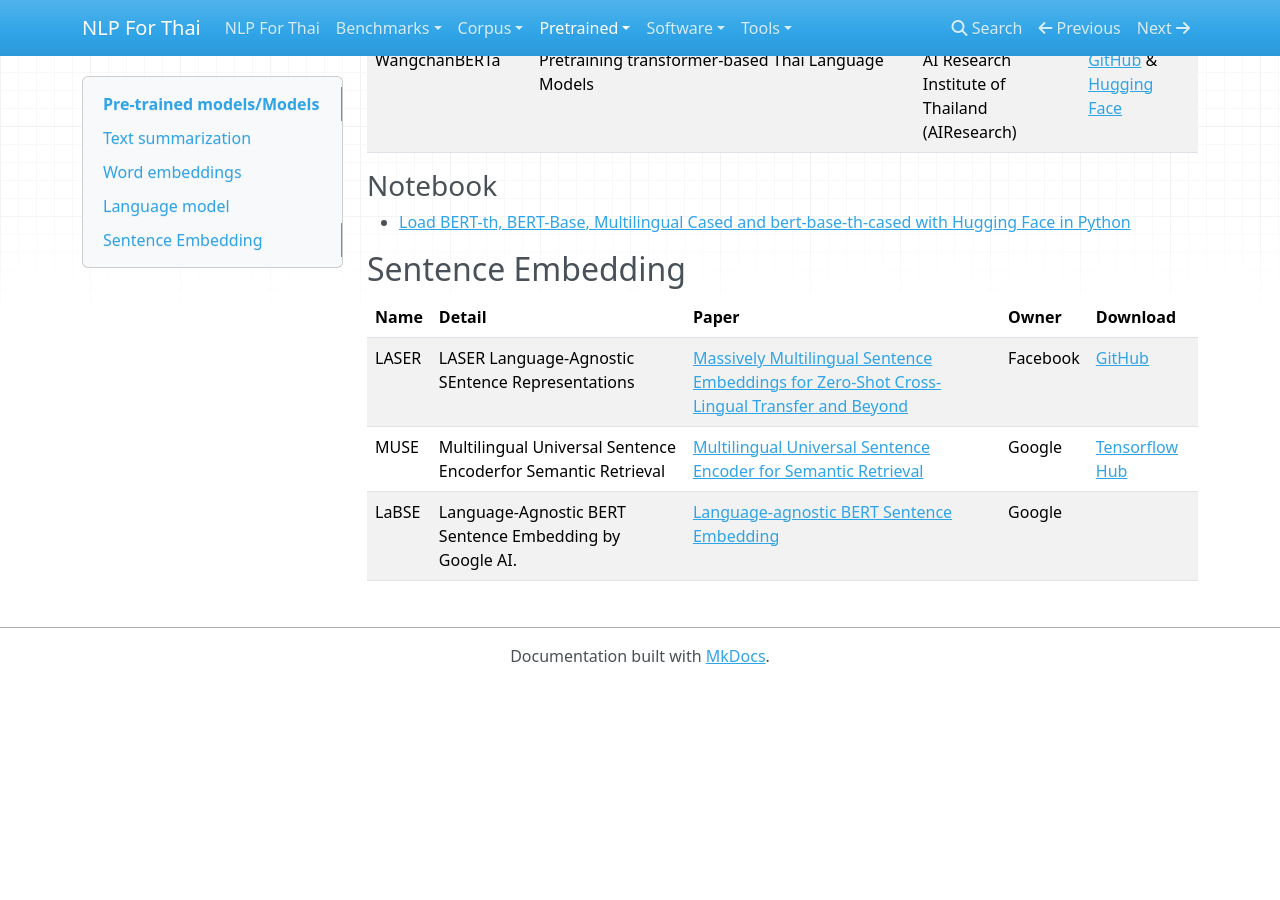
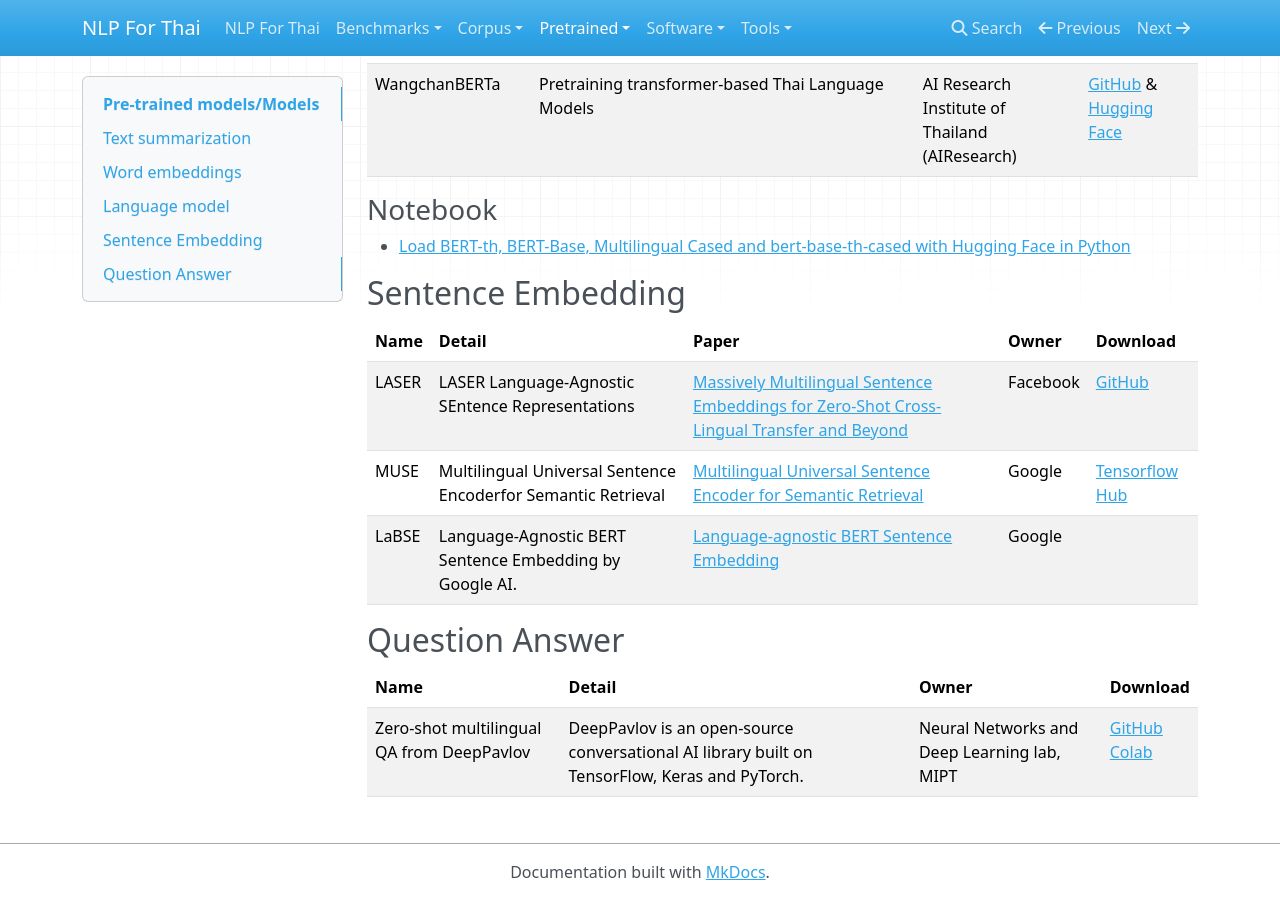
Before and after one commit to PyThaiNLP/nlpforthai.com, an MkDocs documentation site: the page built from docs/pretrained/index.md, in a window 1280 px wide and 900 px high, scrolled down 1688 px. Built offline with MkDocs 1.6.1, drawn with Linux system fonts in a browser that asks for light colours; nearby versions of some CDN libraries; before the commit the page ends 2372 px from its top, so only the background shows below that.

Commit message:
Add Question Answer

```diff
--- a/docs/pretrained/index.md
+++ b/docs/pretrained/index.md
@@ -7,6 +7,7 @@
 - [Word embeddings](#word-embeddings)
 - [Language model](#language-model)
 - [Sentence Embedding](#sentence-embedding)
+- [Question Answer](#question-answer)
 
 ## Text summarization
 
@@ -50,3 +51,10 @@
 | LASER | LASER Language-Agnostic SEntence Representations             | [Massively Multilingual Sentence Embeddings for Zero-Shot Cross-Lingual Transfer and Beyond](https://arxiv.org/abs/1812.10464) | Facebook | [GitHub](https://github.com/facebookresearch/LASER)          |
 | MUSE  | Multilingual Universal Sentence Encoderfor Semantic Retrieval | [Multilingual Universal Sentence Encoder for Semantic Retrieval](https://arxiv.org/abs/1907.04307) | Google   | [Tensorflow Hub](https://tfhub.dev/google/universal-sentence-encoder-multilingual-large/3) |
 | LaBSE | Language-Agnostic BERT Sentence Embedding by Google AI.      | [Language-agnostic BERT Sentence Embedding](https://arxiv.org/abs/2007.01852) | Google   |                                                              |
+
+## Question Answer
+
+
+| Name                                      | Detail                                                       | Owner                                       | Download                                                     |
+| ----------------------------------------- | ------------------------------------------------------------ | ------------------------------------------- | ------------------------------------------------------------ |
+| Zero-shot multilingual QA from DeepPavlov | DeepPavlov is an open-source conversational AI library built on TensorFlow, Keras and PyTorch. | Neural Networks and Deep Learning lab, MIPT | [GitHub](https://github.com/deepmipt/DeepPavlov)<br />[Colab](https://colab.research.google.com/github/deepmipt/dp_tutorials/blob/master/Tutorial_2_DeepPavlov_BERT_transfer_learning.ipynb) |
```
